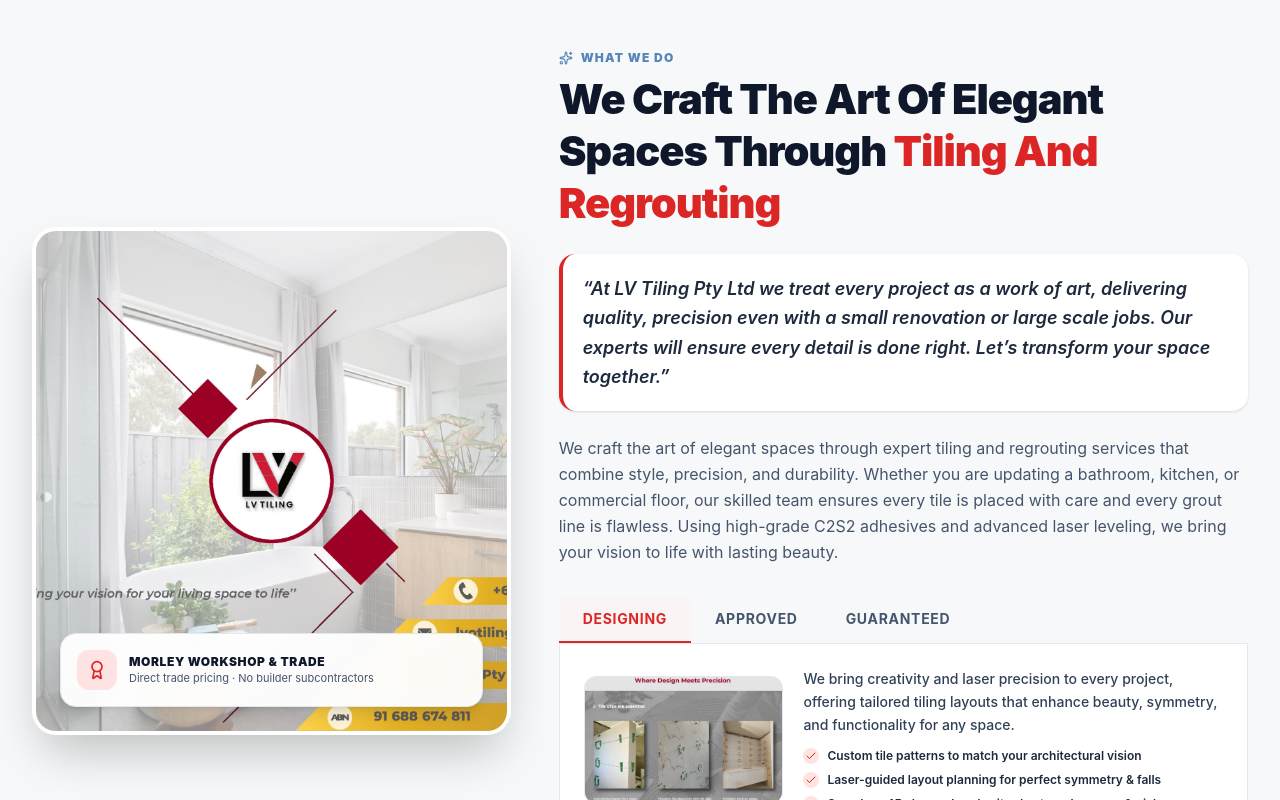
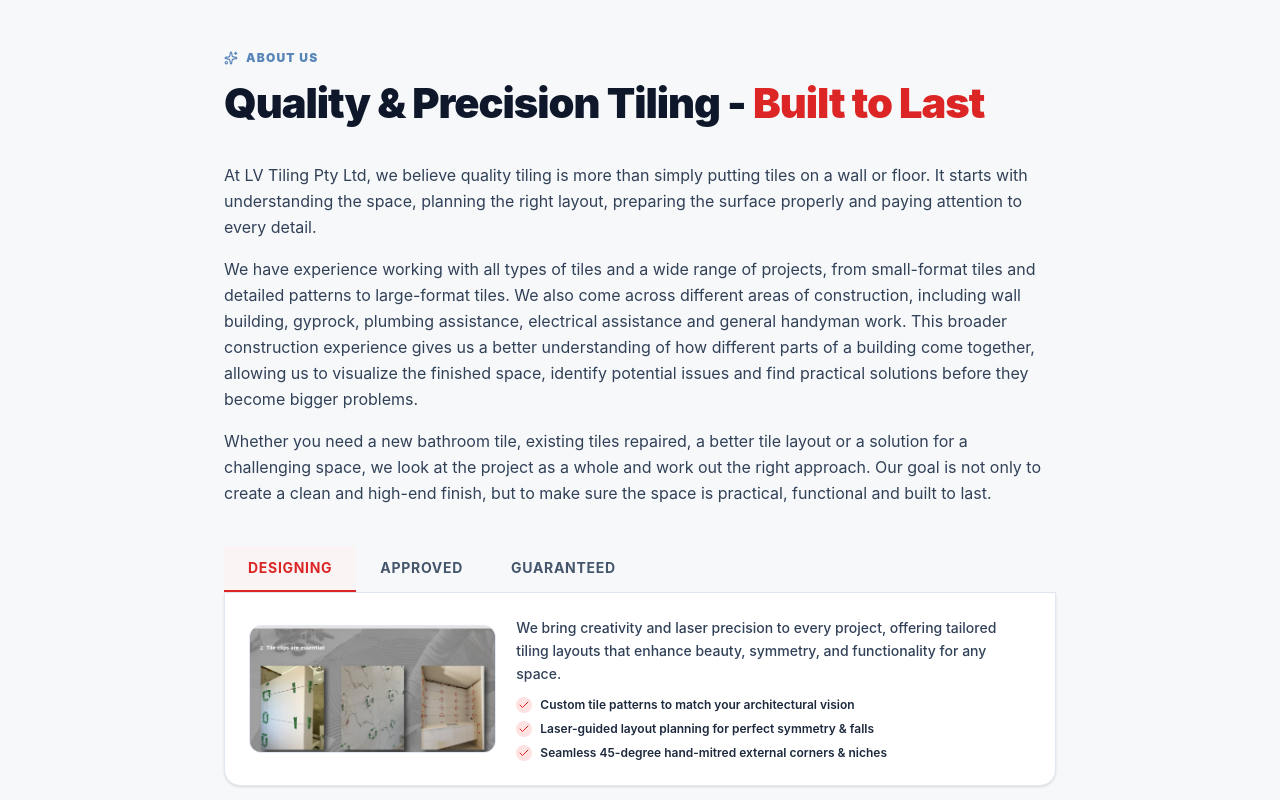
Before and after one commit to LQuocBao/LV-Tiling, a Next.js app: page / in a window 1280 px wide. Shown: the part 820-1620 px from the top of the page. Built offline with nearby package versions, Linux system fonts and the light colour scheme.

Commit message:
update: update About Us section content and layout

```diff
--- a/src/components/WelcomeSection.tsx
+++ b/src/components/WelcomeSection.tsx
@@ -2,7 +2,7 @@
 
 import React, { useState } from "react";
 import Image from "next/image";
-import { Check, ShieldCheck, Compass, Award, ArrowRight, Sparkles, Phone } from "lucide-react";
+import { Check, ArrowRight, Sparkles, Phone } from "lucide-react";
 
 interface WelcomeSectionProps {
   headline?: string;
@@ -10,7 +10,6 @@ interface WelcomeSectionProps {
 }
 
 export default function WelcomeSection({
-  headline = "At LV Tiling Pty Ltd we treat every project as a work of art, delivering quality, precision even with a small renovation or large scale jobs. Our experts will ensure every detail is done right. Let’s transform your space together.",
   phone = "0452 612 336",
 }: WelcomeSectionProps) {
   const [activeTab, setActiveTab] = useState<"designing" | "approved" | "guaranteed">("designing");
@@ -52,66 +51,32 @@ export default function WelcomeSection({
 
   return (
     <section id="about-us" className="py-20 bg-[#f7f8f9] border-b border-slate-200 relative">
-      <div className="max-w-7xl mx-auto px-4 sm:px-6 lg:px-8">
-        <div className="grid grid-cols-1 lg:grid-cols-12 gap-12 items-center">
-
-          {/* Left Column: Featured Tiling Craftsmanship Image */}
-          <div className="lg:col-span-5">
-            <div className="relative rounded-3xl overflow-hidden shadow-2xl border-4 border-white bg-slate-100 group">
-              <div className="relative h-[440px] sm:h-[500px] w-full">
-                <Image
-                  src="/media/9935903f-3f4e-4182-8197-19e2a50fa065.jpg"
-                  alt="LV Tiling Master Craftsmanship"
-                  fill
-                  className="object-cover group-hover:scale-105 transition-transform duration-500"
-                  sizes="(max-w: 1024px) 100vw, 500px"
-                />
-              </div>
-
-              {/* Floating Badge on Image */}
-              <div className="absolute bottom-6 left-6 right-6 p-4 rounded-2xl bg-white/95 backdrop-blur-md shadow-lg border border-slate-200">
-                <div className="flex items-center gap-3">
-                  <div className="w-10 h-10 rounded-xl bg-red-100 text-[#dc2626] flex items-center justify-center flex-shrink-0 font-bold">
-                    <Award className="w-5 h-5" />
-                  </div>
-                  <div>
-                    <h4 className="text-xs font-black text-slate-900 uppercase tracking-wider">
-                      Morley Workshop & Trade
-                    </h4>
-                    <p className="text-[11px] text-slate-600">
-                      Direct trade pricing · No builder subcontractors
-                    </p>
-                  </div>
-                </div>
-              </div>
-            </div>
-          </div>
-
-          {/* Right Column: Title, Client Statement, and 3 Interactive Tabs */}
-          <div className="lg:col-span-7 space-y-6">
+      <div className="max-w-4xl mx-auto px-4 sm:px-6 lg:px-8">
+        <div className="space-y-8">
 
           {/* Section Subtitle & Title */}
-            <div className="space-y-2">
+          <div className="space-y-3">
             <div className="inline-flex items-center gap-2 text-xs font-black uppercase tracking-widest text-[#5886b9]">
               <Sparkles className="w-3.5 h-3.5" />
-                <span>What We Do</span>
+              <span>About Us</span>
             </div>
             <h2 className="text-3xl sm:text-4xl md:text-[2.6rem] font-black text-slate-900 tracking-tight leading-tight">
-                We Craft The Art Of Elegant Spaces Through <span className="text-[#dc2626]">Tiling And Regrouting</span>
+              Quality &amp; Precision Tiling - <span className="text-[#dc2626]">Built to Last</span>
             </h2>
           </div>
 
-            {/* The Client Statement (The exact NOTE from the client sketch) */}
-            <div className="p-5 rounded-2xl bg-white border-l-4 border-[#dc2626] shadow-sm">
-              <p className="text-base sm:text-lg font-semibold text-slate-800 italic leading-relaxed">
-                &ldquo;{headline}&rdquo;
+          {/* 3 Detailed Description Paragraphs */}
+          <div className="space-y-4 text-sm sm:text-base text-slate-700 leading-relaxed font-normal">
+            <p>
+              At LV Tiling Pty Ltd, we believe quality tiling is more than simply putting tiles on a wall or floor. It starts with understanding the space, planning the right layout, preparing the surface properly and paying attention to every detail.
+            </p>
+            <p>
+              We have experience working with all types of tiles and a wide range of projects, from small-format tiles and detailed patterns to large-format tiles. We also come across different areas of construction, including wall building, gyprock, plumbing assistance, electrical assistance and general handyman work. This broader construction experience gives us a better understanding of how different parts of a building come together, allowing us to visualize the finished space, identify potential issues and find practical solutions before they become bigger problems.
+            </p>
+            <p>
+              Whether you need a new bathroom tile, existing tiles repaired, a better tile layout or a solution for a challenging space, we look at the project as a whole and work out the right approach. Our goal is not only to create a clean and high-end finish, but to make sure the space is practical, functional and built to last.
             </p>
           </div>
-
-            {/* General Description */}
-            <p className="text-sm sm:text-base text-slate-600 leading-relaxed">
-              We craft the art of elegant spaces through expert tiling and regrouting services that combine style, precision, and durability. Whether you are updating a bathroom, kitchen, or commercial floor, our skilled team ensures every tile is placed with care and every grout line is flawless. Using high-grade C2S2 adhesives and advanced laser leveling, we bring your vision to life with lasting beauty.
-            </p>
 
           {/* 3 Interactive Tabs (Designing, Approved, Guaranteed) */}
           <div className="pt-2">
@@ -134,7 +99,7 @@ export default function WelcomeSection({
             </div>
 
             {/* Active Tab Body */}
-              <div className="p-6 bg-white rounded-b-2xl border-x border-b border-slate-200 space-y-4 animate-in fade-in duration-200">
+            <div className="p-6 bg-white rounded-b-2xl border-x border-b border-slate-200 space-y-4 animate-in fade-in duration-200 shadow-sm">
               <div className="grid grid-cols-1 sm:grid-cols-12 gap-5 items-center">
                 <div className="sm:col-span-4 relative h-32 w-full rounded-xl overflow-hidden bg-slate-100 border border-slate-200">
                   <Image
@@ -183,8 +148,6 @@ export default function WelcomeSection({
           </div>
 
         </div>
-
-        </div>
       </div>
     </section>
   );
```
Lines whose indentation alone changed are shown as unchanged.
